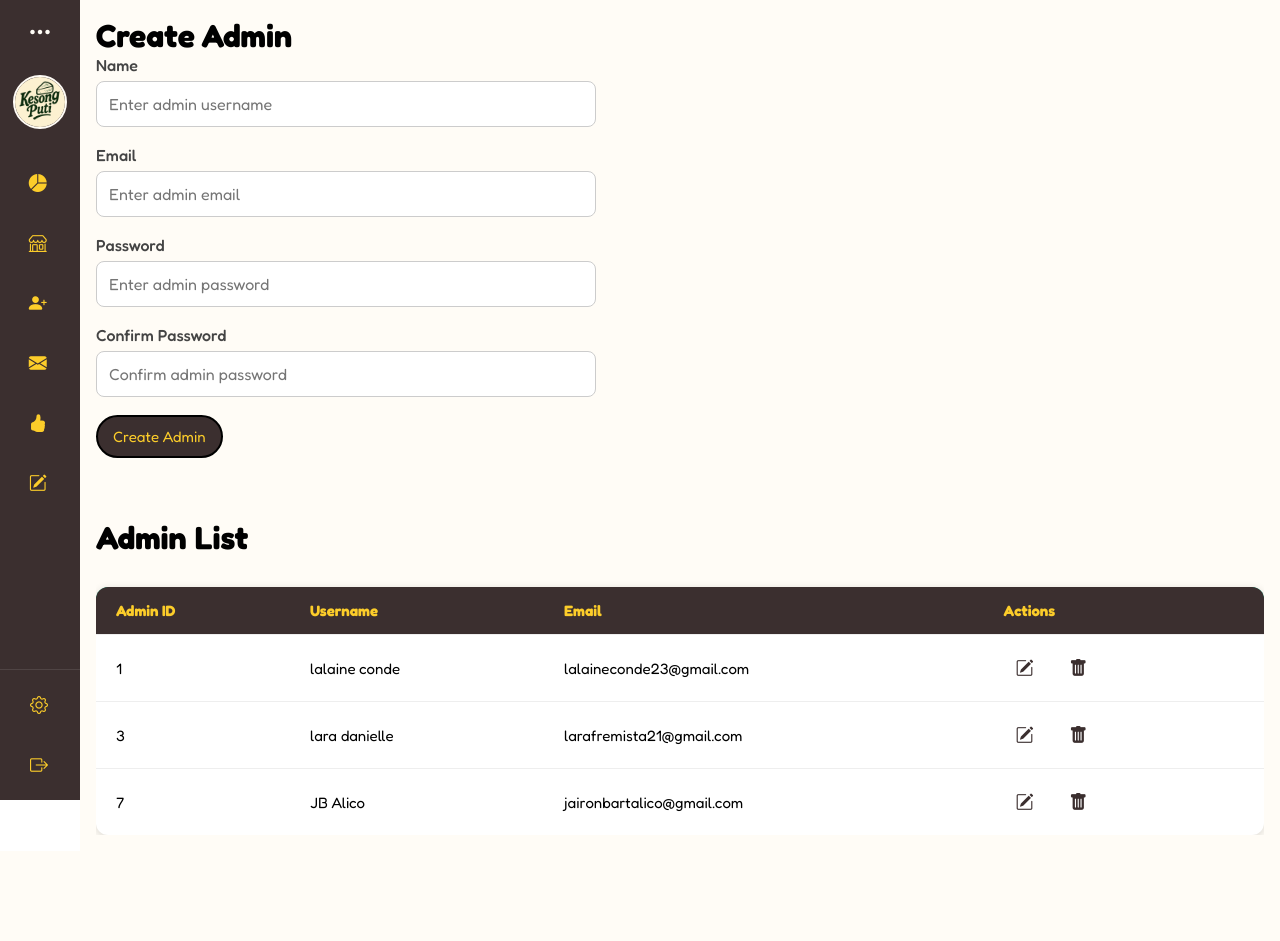
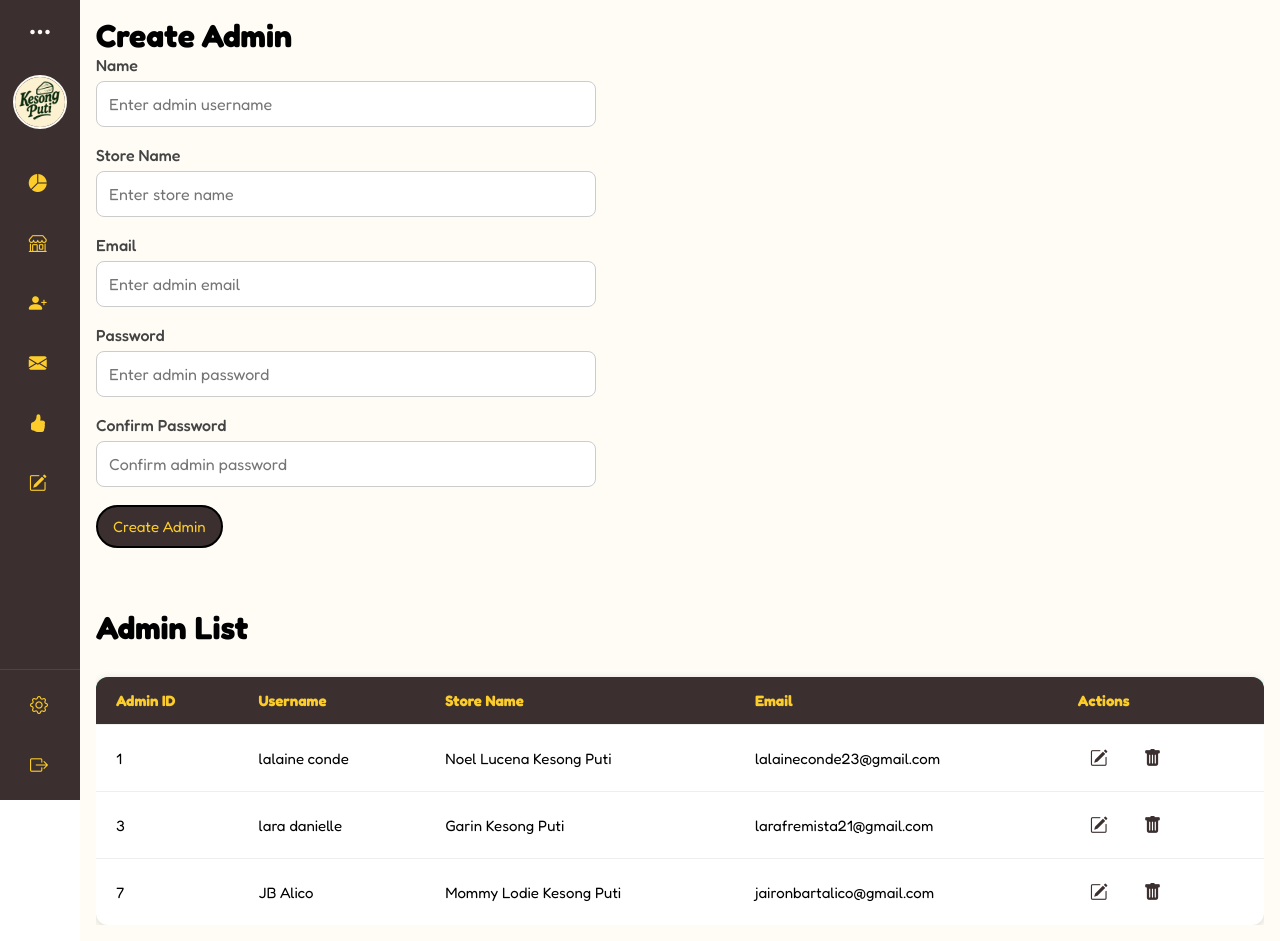
Before and after one commit to LalaineConde/KesongPuti-Website, a PHP site: page /interfaces/superadmin/create-admin.php in a window 1280 px wide. Before the commit the page ends 835 px from the top, so only its background shows below. Run offline with PHP 8.4, Linux system fonts and the light colour scheme; a user stored in the database is signed in; data comes from the database, SQL or seed files in the repository; both versions use the stored data as it was after the commit; some libraries are stand-ins or nearby versions; some web fonts are replaced.

Commit message:
modified create admin
added store name

```diff
--- a/interfaces/superadmin/create-admin.php
+++ b/interfaces/superadmin/create-admin.php
@@ -7,6 +7,7 @@ $toast_message = ''; // Initialize variable for toast message
 
 if ($_SERVER['REQUEST_METHOD'] == 'POST') {
 $username = isset($_POST['username']) ? mysqli_real_escape_string($connection, $_POST['username']) : '';
+$store_name = isset($_POST['store_name']) ? mysqli_real_escape_string($connection, $_POST['store_name']) : '';
 $email = isset($_POST['email']) ? mysqli_real_escape_string($connection, $_POST['email']) : '';
 $password = isset($_POST['password']) ? $_POST['password'] : '';
 $confirm_password = isset($_POST['confirm_password']) ? $_POST['confirm_password'] : '';
@@ -32,8 +33,8 @@ $loggedInAdminId = isset($_SESSION['admin_id']) ? $_SESSION['admin_id'] : null;
 
         } else {
             // Insert the new admin into the database
-            $sql = "INSERT INTO admins (username, email, password)
-                    VALUES ('$username', '$email', '$hashed_password')";
+            $sql = "INSERT INTO admins (username, email, password, store_name)
+                    VALUES ('$username', '$email', '$hashed_password', '$store_name')";
 
             if (mysqli_query($connection, $sql)) {
                 $toast_message = "Admin added successfully!";
@@ -47,7 +48,7 @@ $loggedInAdminId = isset($_SESSION['admin_id']) ? $_SESSION['admin_id'] : null;
 }
 
 // Fetch all admins
-$admins_query = "SELECT admin_id, username, email FROM admins";
+$admins_query = "SELECT admin_id, username, store_name, email FROM admins";
 $admins_result = mysqli_query($connection, $admins_query);
 
 // Close the connection
@@ -91,6 +92,11 @@ mysqli_close($connection);
         </div>
 
         <div class="form-group">
+            <label for="adminStoreName">Store Name</label>
+            <input type="text" id="adminStoreName" name="store_name" placeholder="Enter store name" />
+        </div>
+
+        <div class="form-group">
           <label for="adminEmail">Email</label>
           <input type="email" id="adminEmail" name="email" placeholder="Enter admin email" />
         </div>
@@ -123,6 +129,7 @@ mysqli_close($connection);
             <tr>
                 <th>Admin ID</th>
                 <th>Username</th>
+                <th>Store Name</th>
                 <th>Email</th>
                 <th>Actions</th>
             </tr>
@@ -133,6 +140,7 @@ mysqli_close($connection);
                 <tr>
                     <td><?php echo $row['admin_id']; ?></td>
                     <td><?php echo $row['username']; ?></td>
+                    <td><?php echo $row['store_name']; ?></td>
                     <td><?php echo $row['email']; ?></td>
               <td>
                 <!-- Update Button -->
@@ -140,6 +148,7 @@ mysqli_close($connection);
                   class="update-btn"
                   data-id="<?php echo $row['admin_id']; ?>"
                   data-username="<?php echo htmlspecialchars($row['username']); ?>"
+                  data-store="<?php echo htmlspecialchars($row['store_name']); ?>"
                   data-email="<?php echo htmlspecialchars($row['email']); ?>"
                   title="Update Admin"
                 >
@@ -222,11 +231,13 @@ document.addEventListener("DOMContentLoaded", function() {
             let adminId = this.getAttribute("data-id");
             let currentUsername = this.getAttribute("data-username");
             let currentEmail = this.getAttribute("data-email");
+            let currentStore = this.getAttribute("data-store");
 
             Swal.fire({
                 title: "Update Admin",
                 html: `
                     <input id="swal-username" class="swal2-input" placeholder="Username" value="${currentUsername}">
+                    <input id="swal-store" class="swal2-input" placeholder="Store Name" value="${currentStore}">
                     <input id="swal-email" type="email" class="swal2-input" placeholder="Email" value="${currentEmail}">
                 `,
                 confirmButtonText: "Update",
@@ -234,6 +245,7 @@ document.addEventListener("DOMContentLoaded", function() {
                 preConfirm: () => {
                     return {
                         username: document.getElementById("swal-username").value,
+                        store: document.getElementById("swal-store").value,
                         email: document.getElementById("swal-email").value
                     };
                 }
@@ -242,7 +254,10 @@ document.addEventListener("DOMContentLoaded", function() {
                     fetch("update-admin.php", {
                         method: "POST",
                         headers: { "Content-Type": "application/x-www-form-urlencoded" },
-                        body: "id=" + adminId + "&username=" + encodeURIComponent(result.value.username) + "&email=" + encodeURIComponent(result.value.email)
+                        body: "id=" + adminId +
+                            "&username=" + encodeURIComponent(result.value.username) +
+                            "&store_name=" + encodeURIComponent(result.value.store) +
+                            "&email=" + encodeURIComponent(result.value.email)
                     })
                     .then(response => response.text())
                     .then(data => {
```
Also changed, not shown: database/kesongputi_db.sql (+12 -10 lines), interfaces/superadmin/update-admin.php (added, +34 -0 lines).
